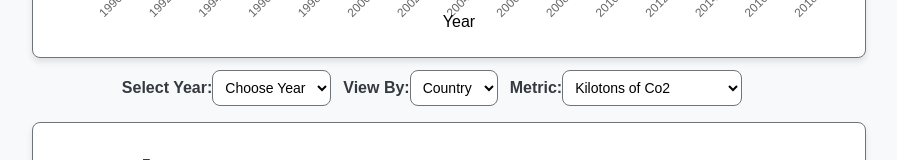
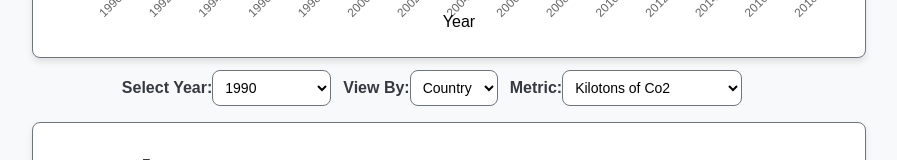
Before and after one commit to alassaf-abdulrahman/carbon-emissions-and-ice-extent, a React (Create React App) app: page / in a window 1280 px wide. Shown: the part 448-608 px from the top of the page, without its empty margins (208-1105 px from the left). Built offline with nearby package versions, Linux system fonts and the light colour scheme.

Commit message:
current version of the project, all three charts are woking and everything is good

```diff
--- a/src/App.js
+++ b/src/App.js
@@ -472,7 +472,7 @@ function App() {
           Select Year:
           <select
             onChange={(e) => setSelectedYear(e.target.value)}
-            defaultValue=""
+            defaultValue="1990"
           >
             <option value="" disabled>
               Choose Year
```
